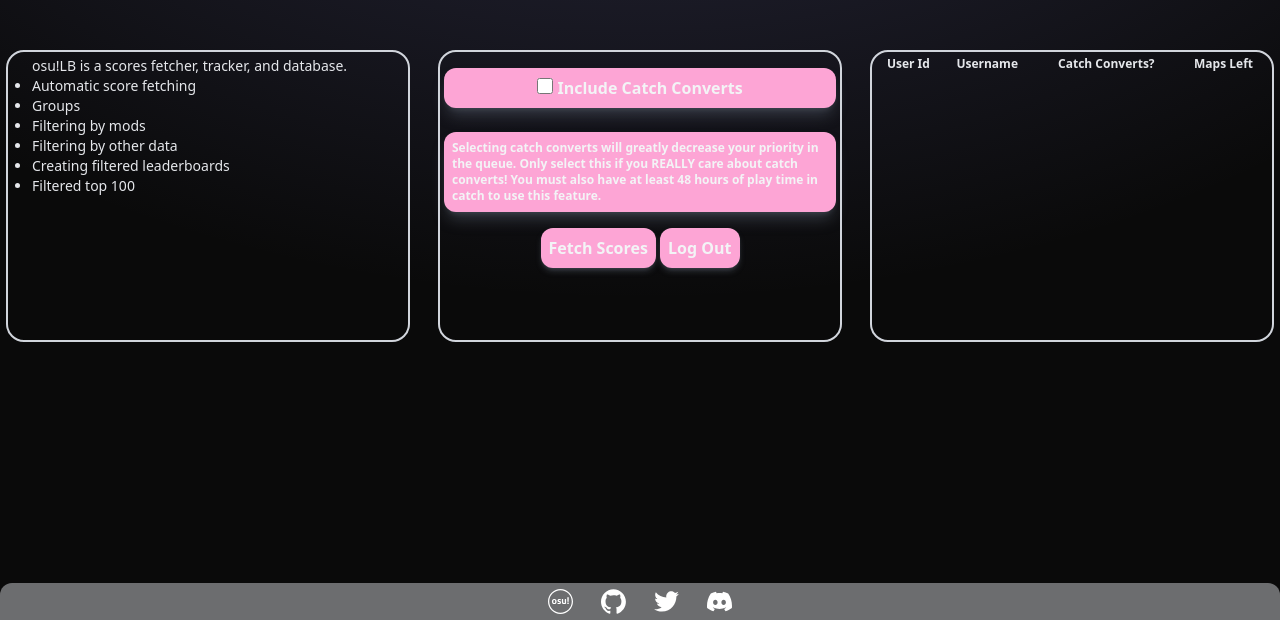
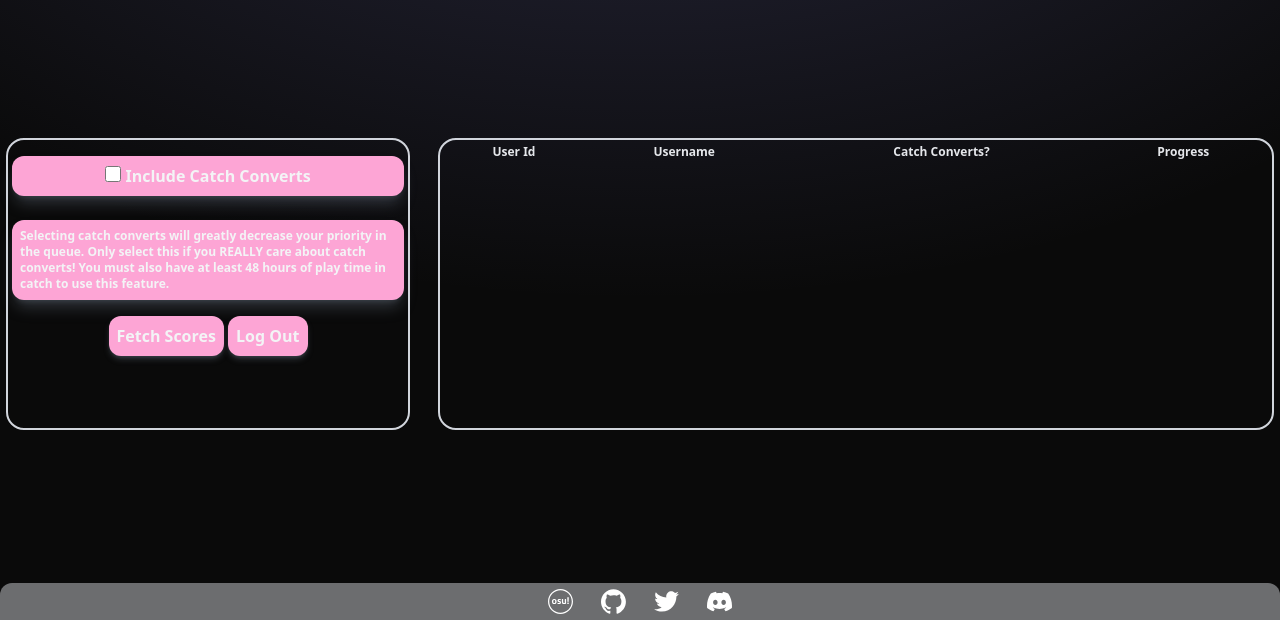
Before and after one commit to enslow22/osu-Ladder, a FastAPI app: template web/frontend/templates/authorized.html in a window 1280 px wide. Shown: the part 180-800 px from the top of the page. Run offline with FastAPI, Linux system fonts and the light colour scheme; the template is opened without the code that fills it, so the values that code supplies are empty; parts of the project's set-up code (start-up, migrations or seed data) failed here and were passed over.

Commit message:
frontend changes

```diff
--- a/web/frontend/script.js
+++ b/web/frontend/script.js
@@ -1,7 +1,3 @@
-function submit() {
-    alert("hi")
-}
-
 function getCookie() {
     value_or_null = (document.cookie.match(/^(?:.*;)?\s*session\s*=\s*([^;]+)(?:.*)?$/)||[,null])[1]
     console.log(value_or_null)
@@ -49,16 +45,18 @@
     //queue = [{"username":"aaa", "user_id": 1111111, "catch_converts": true},{"username":"aaa", "user_id": 1111111, "catch_converts": true},{"username":"aaa", "user_id": 1111111, "catch_converts": true},{"username":"aaa", "user_id": 1111111, "catch_converts": true},{"username":"aaa", "user_id": 1111111, "catch_converts": true},{"username":"aaa", "user_id": 1111111, "catch_converts": true},{"username":"aaa", "user_id": 1111111, "catch_converts": true},{"username":"aaa", "user_id": 1111111, "catch_converts": true},{"username":"aaa", "user_id": 1111111, "catch_converts": true}]
     fetch_queue = document.getElementById('fetch_queue_container')
 
-    headers = '<tr><th>User Id</th><th>Username</th><th>Catch Converts?</th><th>Maps Left</th></tr>'
+    headers = '<tr><th>User Id</th><th>Username</th><th>Catch Converts?</th><th>Progress</th></tr>'
 
     queue_list = []
 
     for (let i = 0; i < current.length; i++) {
+        total_maps = current[i].total_maps
+        finished_maps = current[i].total_maps - current[i].num_maps
         queue_list.push('<tr>'+
         '<td>'+String(current[i].username)+'</td>'+
         '<td>'+String(current[i].user_id)+'</td>'+
         '<td>'+String(current[i].catch_converts)+'</td>'+
-        '<td>'+String(current[i].num_maps)+'</td></tr>')
+        '<td>'+String(finished_maps)+' / '+String(total_maps)+' ('+parseFloat( finished_maps / total_maps * 100).toFixed(2)+'%)'+'</td></tr>')
     }
 
     for (let i = 0; i < queue.length; i++) {
@@ -68,8 +66,6 @@
         '<td>'+String(queue[i].catch_converts)+'</td><td> </td></tr>')
     }
 
-    // console.log(queue_list)
-    console.log(headers + String(queue_list))
     fetch_queue.innerHTML = headers + queue_list.join('')
 }
 
--- a/web/frontend/templates/authorized.html
+++ b/web/frontend/templates/authorized.html
@@ -10,23 +10,10 @@
 <div class="absolute top-0 z-[-2] h-screen w-screen bg-neutral-950 bg-[radial-gradient(ellipse_80%_80%_at_50%_-20%,rgba(120,119,198,0.3),rgba(255,255,255,0))]"></div>
 
 <div class="grid h-screen grid-cols-6 gap-4 bg-linear-to-b from-blue-400 to-pink-300 pb-6 ">
-  <div class="col-span-4 col-start-2 content-center ">
+  <div class="col-span-4 col-start-2 content-center">
     <h1 class="text-center font-sans text-5xl font-bold text-gray-200 subpixel-antialiased drop-shadow-[0_1.2px_1.2px_rgba(0,0,0,1)]">Welcome {{ username }}!</h1>
   </div>
-  <div class="col-start-1 col-end-3 m-2 rounded-2xl p-1 outline-2 outline-gray-300 max-h-72 px-6 text-sm text-gray-200">
-
-     <p>osu!LB is a scores fetcher, tracker, and database.</p>
-    <ul class="list-disc">
-      <li>Automatic score fetching</li>
-      <li>Groups</li>
-      <li>Filtering by mods</li>
-      <li>Filtering by other data</li>
-      <li>Creating filtered leaderboards</li>
-      <li>Filtered top 100</li>
-    </ul>
-
-  </div>
-  <div class="col-start-3 col-end-5 m-2 rounded-2xl p-1 outline-2 outline-gray-300 max-h-72">
+  <div class="col-start-1 col-end-3 m-2 rounded-2xl p-1 outline-2 outline-gray-300 max-h-72">
     <div class="text-md mt-3 items-center justify-center gap-x-1 rounded-xl border-gray-200 bg-pink-300 p-2 text-center align-middle font-sans font-bold text-gray-100 subpixel-antialiased shadow-lg shadow-gray-500/40">
       <input class="size-4 accent-blue-500" type="checkbox" id="catch_converts" value="true" />
       <label for="catch_converts">Include Catch Converts</label>
@@ -41,11 +28,10 @@
       <button class="text-md my-1 cursor-pointer rounded-xl bg-pink-300 p-2 text-center font-sans font-bold text-gray-100 subpixel-antialiased shadow-md shadow-gray-500/40 transition delay-75 duration-300 ease-in-out hover:bg-pink-400" onclick="logout()">Log Out</button>
     </div>
   </div>
-  <div class="col-span-2 col-end-7 m-2 rounded-2xl p-1 outline-2 outline-gray-300 max-h-72 overflow-y-auto relative flex flex-col text-gray-200">
+  <div class="col-start-4 col-span-4 m-2 rounded-2xl p-1 outline-2 outline-gray-300 max-h-72 overflow-y-auto relative flex flex-col text-gray-200">
       <table id="fetch_queue_container" class="table-auto text-center overflow-y-scroll text-xs border-collapse">
       </table>
   </div>
-  <div></div>
 </div>
 
 <div class="fixed bottom-0 flex w-full justify-center gap-7 rounded-t-xl bg-gray-200/45 py-1.5">
```
